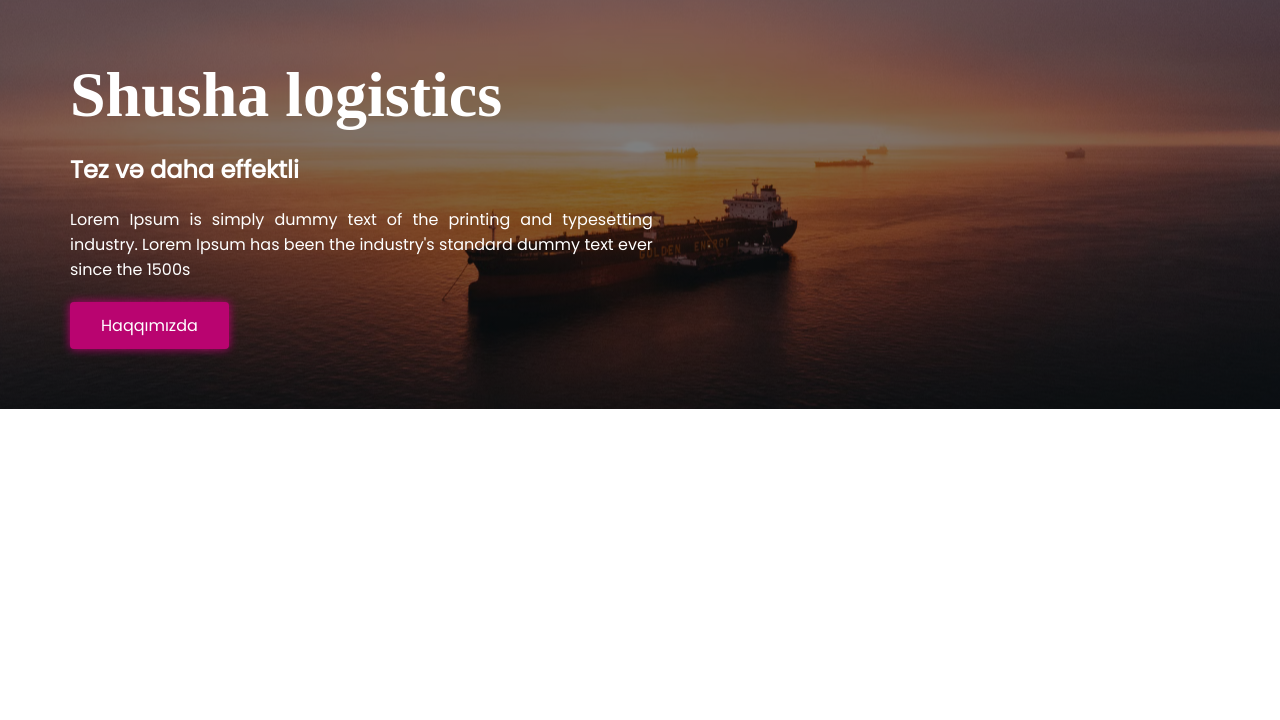
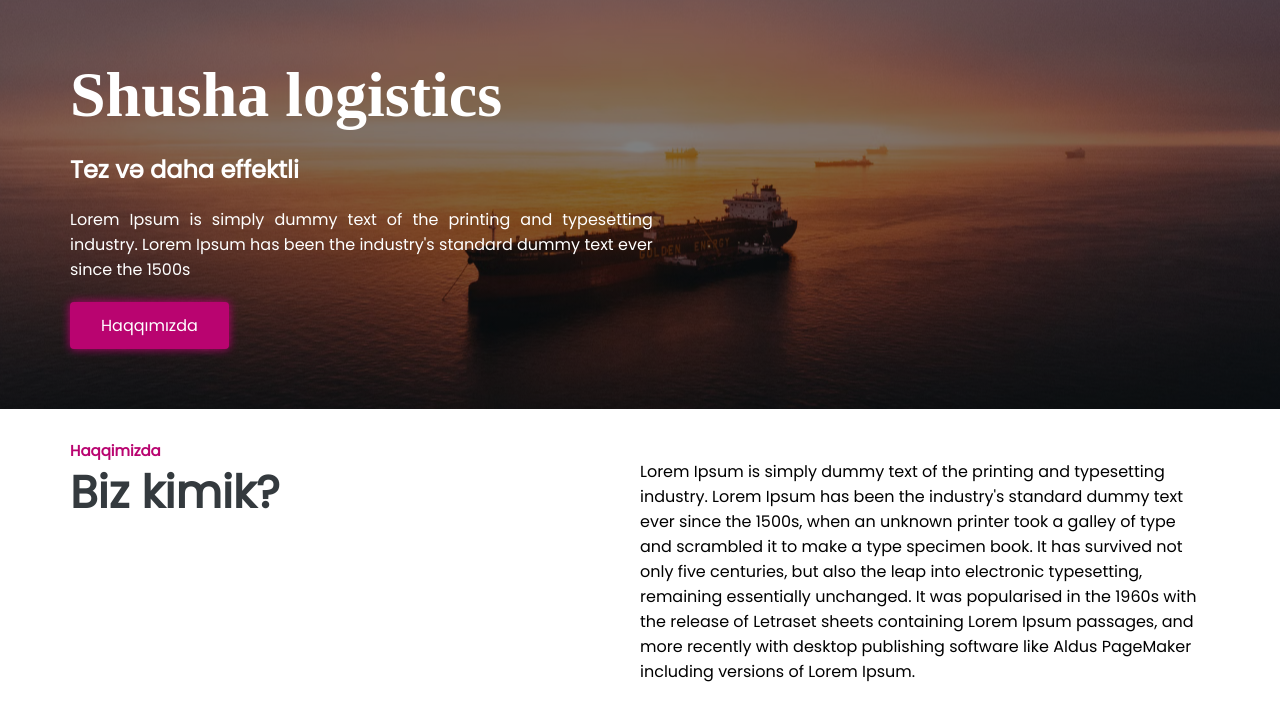
Before and after one commit to TheCodeFather0/shusha-logistics, a plain HTML site: page index.html in a window 1280 px wide. Shown: the part 182-902 px from the top of the page. Before the commit the page ends 800 px from the top, so only its background shows below. Drawn offline with Linux system fonts and the light colour scheme; a web font is replaced by a local one.

Commit message:
aboutus section top side added

```diff
--- a/assets/css/style.css
+++ b/assets/css/style.css
@@ -127,3 +127,26 @@ main .slogan p {
 .aboutButton:hover {
   color: #fff;
 }
+
+main .aboutUs {
+  padding: 50px 0;
+}
+
+main .aboutUs .left,
+main .aboutUs .right {
+  width: 50%;
+}
+
+main .aboutUs .title {
+  font-size: 45px;
+  color: #343a3e;
+  position: relative;
+}
+
+main .aboutUs .title::before {
+  content: "Haqqimizda";
+  position: absolute;
+  font-size: 15px;
+  top: -20px;
+  color: var(--currentColor);
+}
--- a/index.html
+++ b/index.html
@@ -77,6 +77,30 @@
           </div>
         </div>
       </section>
+
+      <section>
+        <div class="container">
+          <div class="row aboutUs">
+            <div class="left">
+              <h2 class="title">Biz kimik?</h2>
+            </div>
+            <div class="right">
+              <p>
+                Lorem Ipsum is simply dummy text of the printing and typesetting
+                industry. Lorem Ipsum has been the industry's standard dummy
+                text ever since the 1500s, when an unknown printer took a galley
+                of type and scrambled it to make a type specimen book. It has
+                survived not only five centuries, but also the leap into
+                electronic typesetting, remaining essentially unchanged. It was
+                popularised in the 1960s with the release of Letraset sheets
+                containing Lorem Ipsum passages, and more recently with desktop
+                publishing software like Aldus PageMaker including versions of
+                Lorem Ipsum.
+              </p>
+            </div>
+          </div>
+        </div>
+      </section>
     </main>
   </body>
 </html>
```
Also changed, not shown: assets/images/image1.png (added).
